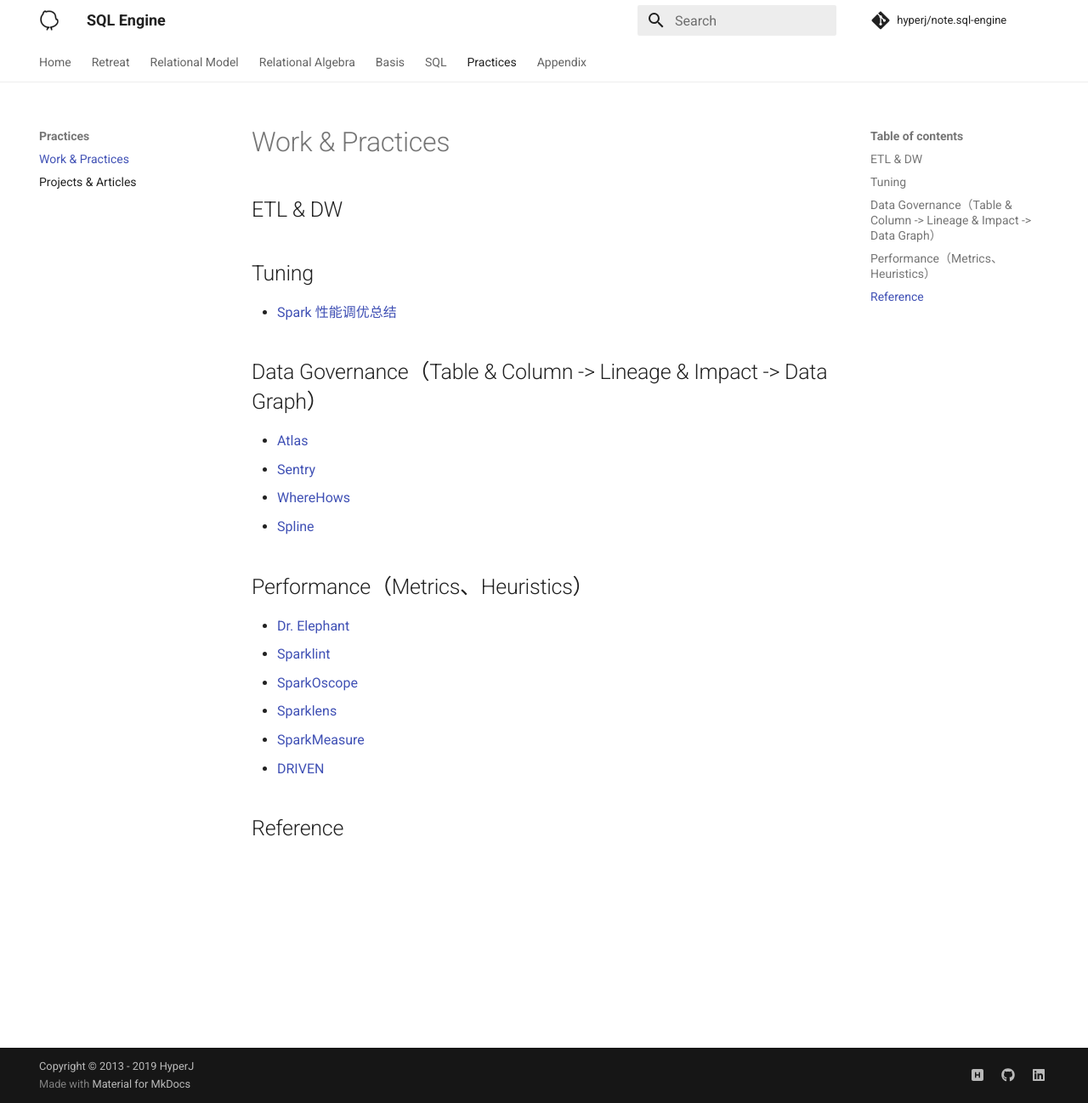
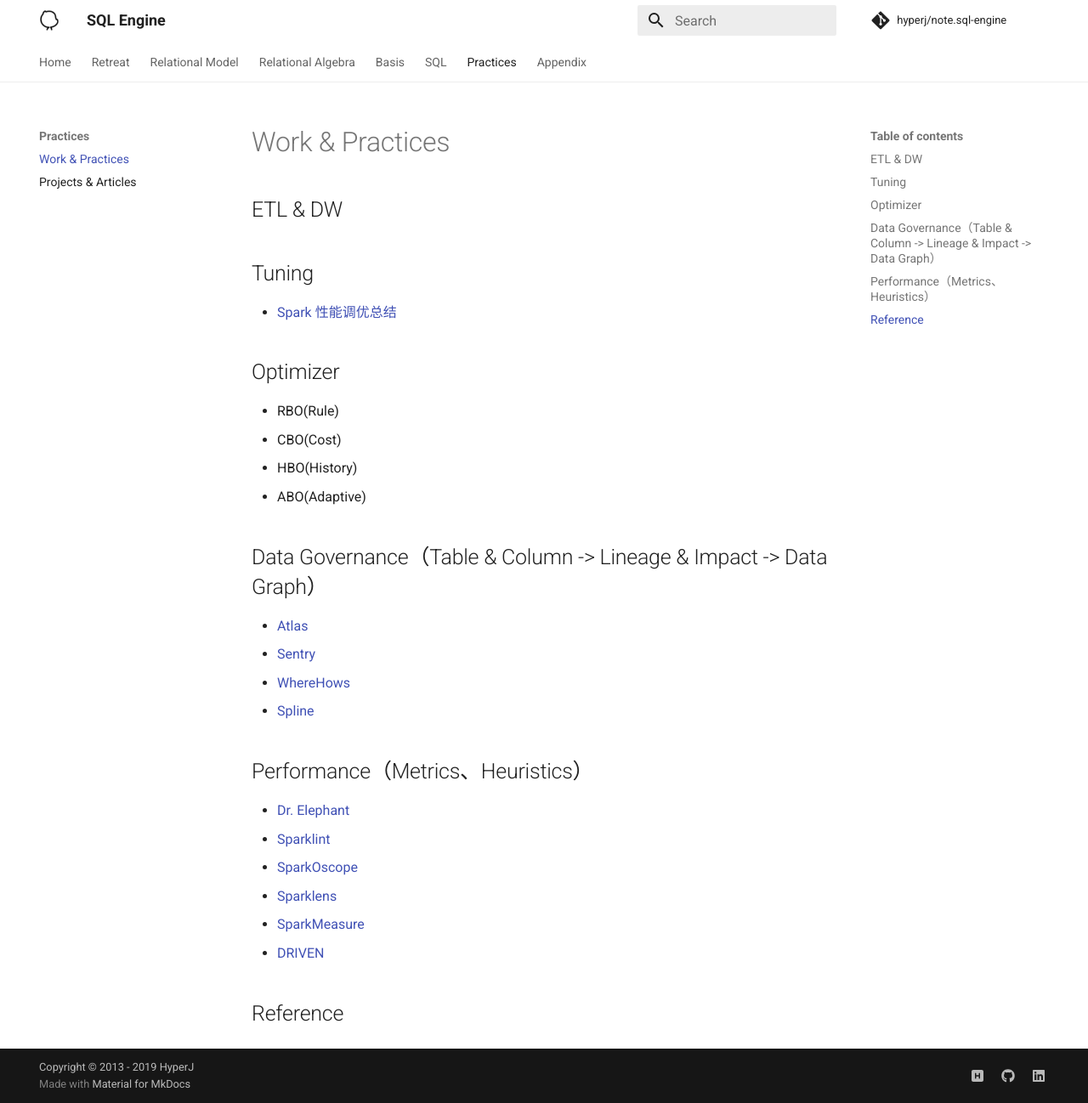
Before and after one commit to hyperj/note.sql-engine, an MkDocs documentation site: the page built from docs/work-and-practices.md, in a window 1280 px wide and 1298 px high. Shown: the whole window at 85% size. Built offline with MkDocs 1.6.1 and Material for MkDocs 9.7.7, drawn with Linux system fonts in a browser that asks for light colours; comment, search, counter and statistics services are not loaded.

Commit message:
update code

```diff
--- a/docs/work-and-practices.md
+++ b/docs/work-and-practices.md
@@ -5,6 +5,13 @@
 ## Tuning
 
 * [Spark 性能调优总结](https://github.com/endymecy/spark-config-and-tuning)
+
+## Optimizer
+
+- RBO(Rule)
+- CBO(Cost)
+- HBO(History)
+- ABO(Adaptive)
 
 ## Data Governance（Table & Column -> Lineage & Impact -> Data Graph）
 
```
